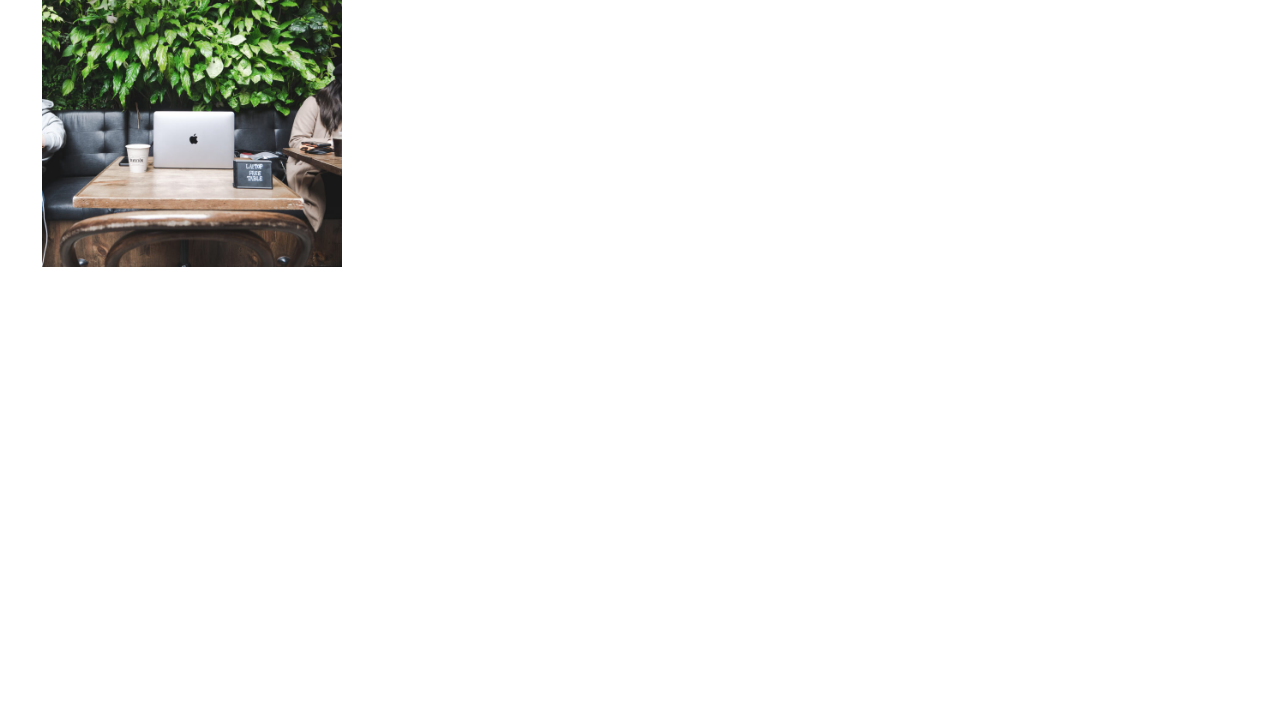
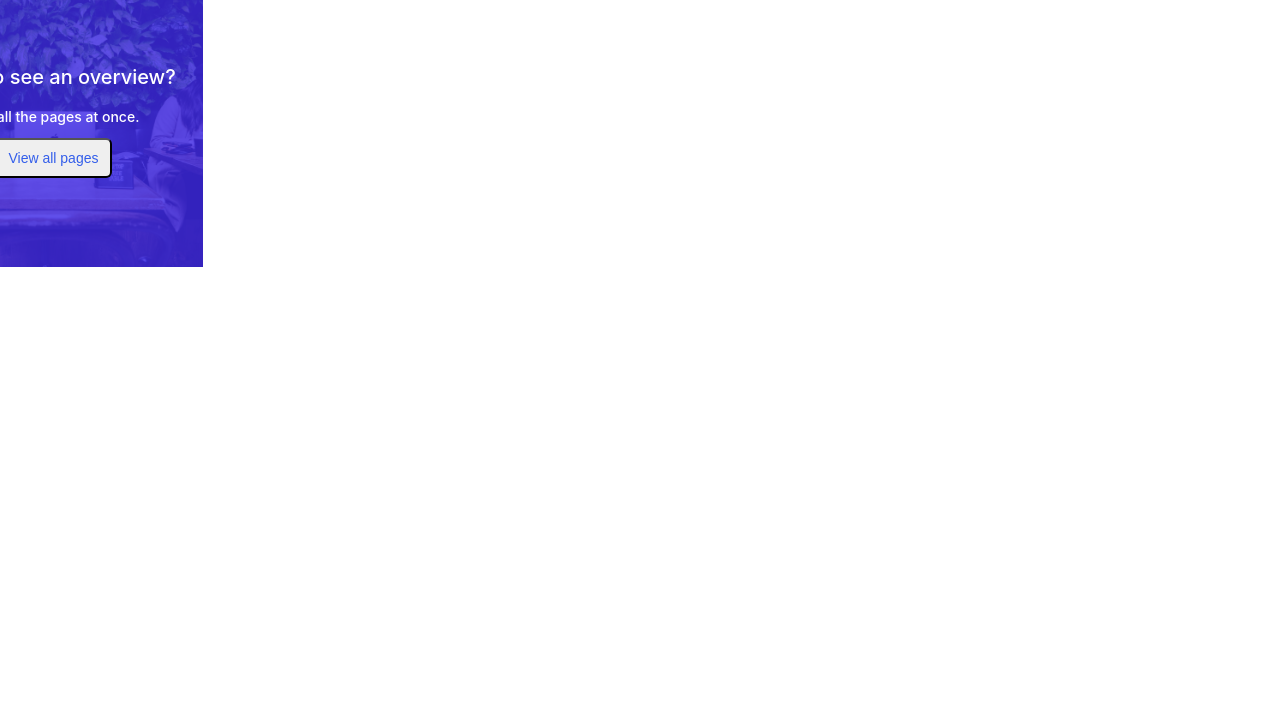
Before and after one commit to zhengshuobin/page-learning, a plain HTML site: page index.html in a window 1280 px wide. Shown: the part 93-800 px from the top of the page. Drawn offline with Linux system fonts and the light colour scheme.

Commit message:
下拉菜单

```diff
--- a/index.css
+++ b/index.css
@@ -1,4 +1,4 @@
-body, ul, li {
+body, ul, li, p {
     padding: 0;
     margin: 0;
     font-family: -apple-system, BlinkMacSystemFont, "Segoe UI", Roboto, "Helvetica Neue", Arial, "Noto Sans", sans-serif, "Apple Color Emoji", "Segoe UI Emoji", "Segoe UI Symbol", "Noto Color Emoji";
@@ -33,11 +33,9 @@ header {
     display: flex;
 }
 
-.nav-items{
+.nav-items {
     position: relative;
 }
-
-
 
 .nav-items a {
     color: black;
@@ -58,10 +56,39 @@ header {
     font-weight: 600;
 }
 
-.drop-mune{
+.drop-mune {
     box-sizing: border-box;
     position: absolute;
     transform: translateX(-50%);
     width: 600px;
     justify-content: space-between;
+    cursor: none;
 }
+
+.langings-left .myImg {
+    background-image: url(/img/photo-3.jpg);
+    background-size: cover;
+    width: 300px;
+    height: 300px;
+}
+
+.langings-left .myText {
+    width: 300px;
+    height: 300px;
+    background-color: rgba(58, 37, 230,.8);
+    z-index: 999;
+    color: #fff;
+    text-align: center;
+    display: flex;
+    justify-content: center;
+    align-items: center;
+}
+
+.langings-left button{
+    padding: 10px 12px;
+    color: #335eea;
+    font-size: 14px;
+    border-radius: 6px;
+    outline: none;
+    cursor: pointer;
+}
--- a/index.html
+++ b/index.html
@@ -16,8 +16,22 @@
                 <div class="nav-items">
                     <a href="#">Landings
                         <div class="drop-mune nav">
-                            <div class="langings-left"><img src="./img/photo-3.jpg" alt="圖片" width="300px"></div>
-                            <div class="langings-right"></div>
+                            <div class="langings-left">
+                                <div class="myImg">
+                                    <div class="myText">
+                                        <div>
+                                            <p style="font-size: 20px;" > Want to see an overview?</p>
+                                            <p style="font-size: 14px;">See all the pages at once.</p>
+                                            <button type="button">View all pages</button>
+                                        </div>
+                                    </div>
+                                </div>
+                            </div>
+                        </div>
+                        <div class="langings-right">
+                            <div></div>
+                            <div></div>
+                        </div>
                 </div>
                 </a>
             </div>
```
Lines whose indentation alone changed are shown as unchanged.
